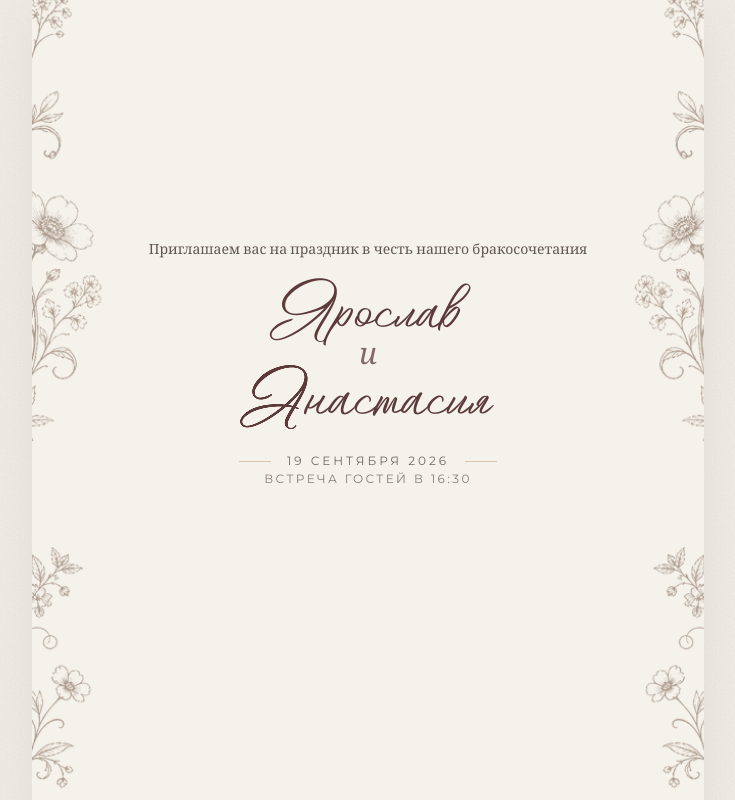
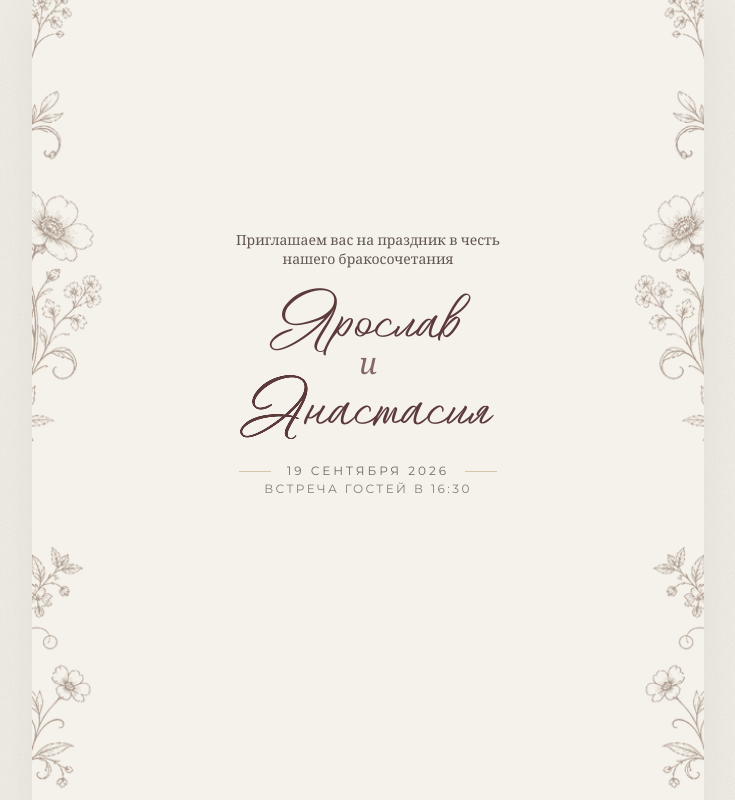
Before and after one commit to yar1kukharenko/marriage-evening, a React (Vite) app: page / in a window 1280 px wide. Shown: the top 800 px of the page, without its empty margins (272-1007 px from the left). Built offline with nearby package versions, Linux system fonts and the light colour scheme; no server answers.

Commit message:
Update HeroSection.tsx

```diff
--- a/src/components/sections/HeroSection.tsx
+++ b/src/components/sections/HeroSection.tsx
@@ -8,7 +8,7 @@ export function HeroSection() {
     <Section id="hero" decor={<HeroVines />} className="text-center">
       {/* <Arch className="mx-auto mb-1 h-24 w-72 sm:h-28 sm:w-80" /> */}
 
-      <div className="mt-2 font-serif text-sm leading-snug text-chocolate/80">
+      <div className="mx-auto mt-2 max-w-[14rem] font-serif text-sm leading-snug text-chocolate/80 sm:max-w-xs">
         {hero.greeting.map((line) => (
           <p key={line}>{line}</p>
         ))}
```
